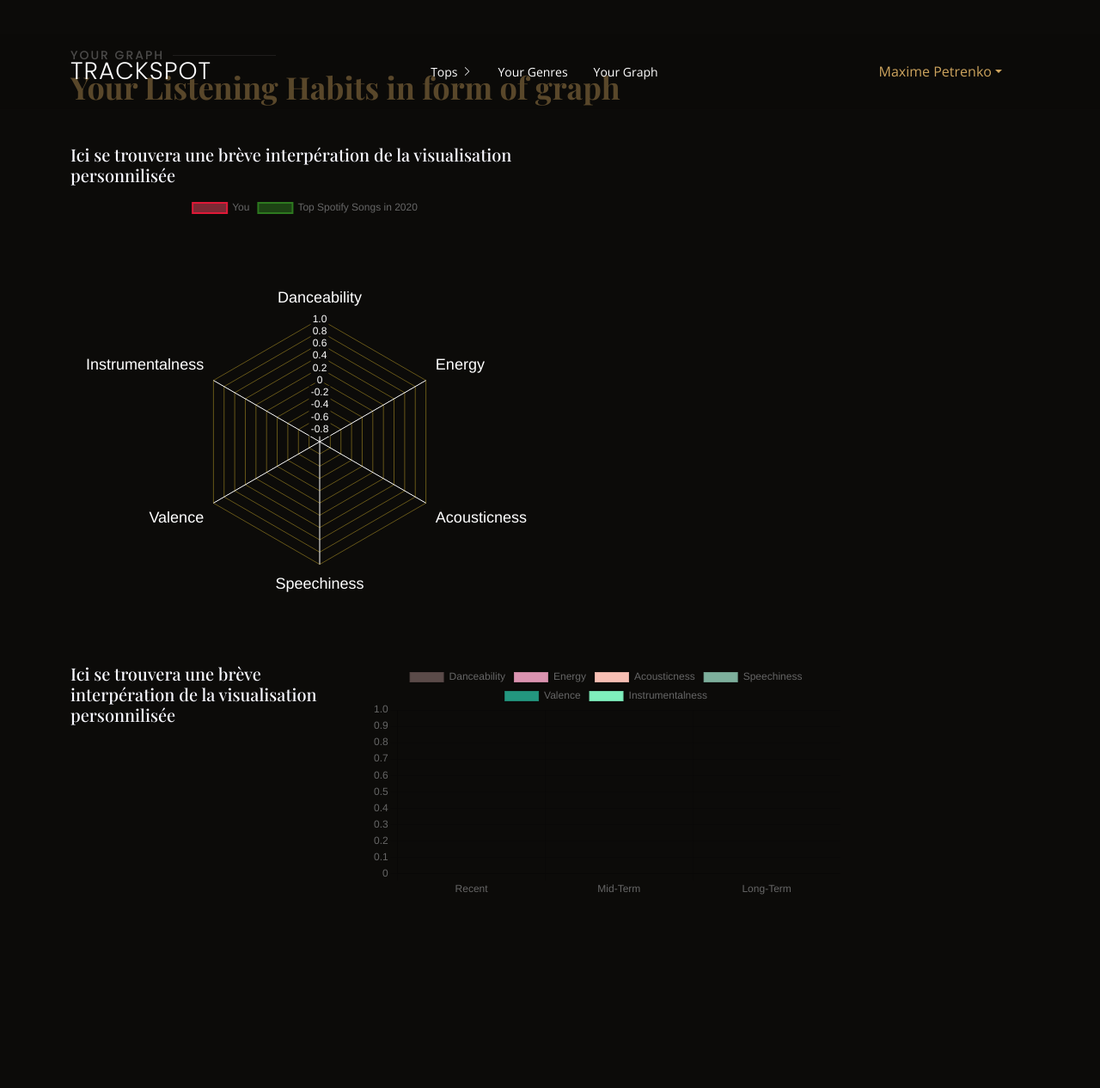
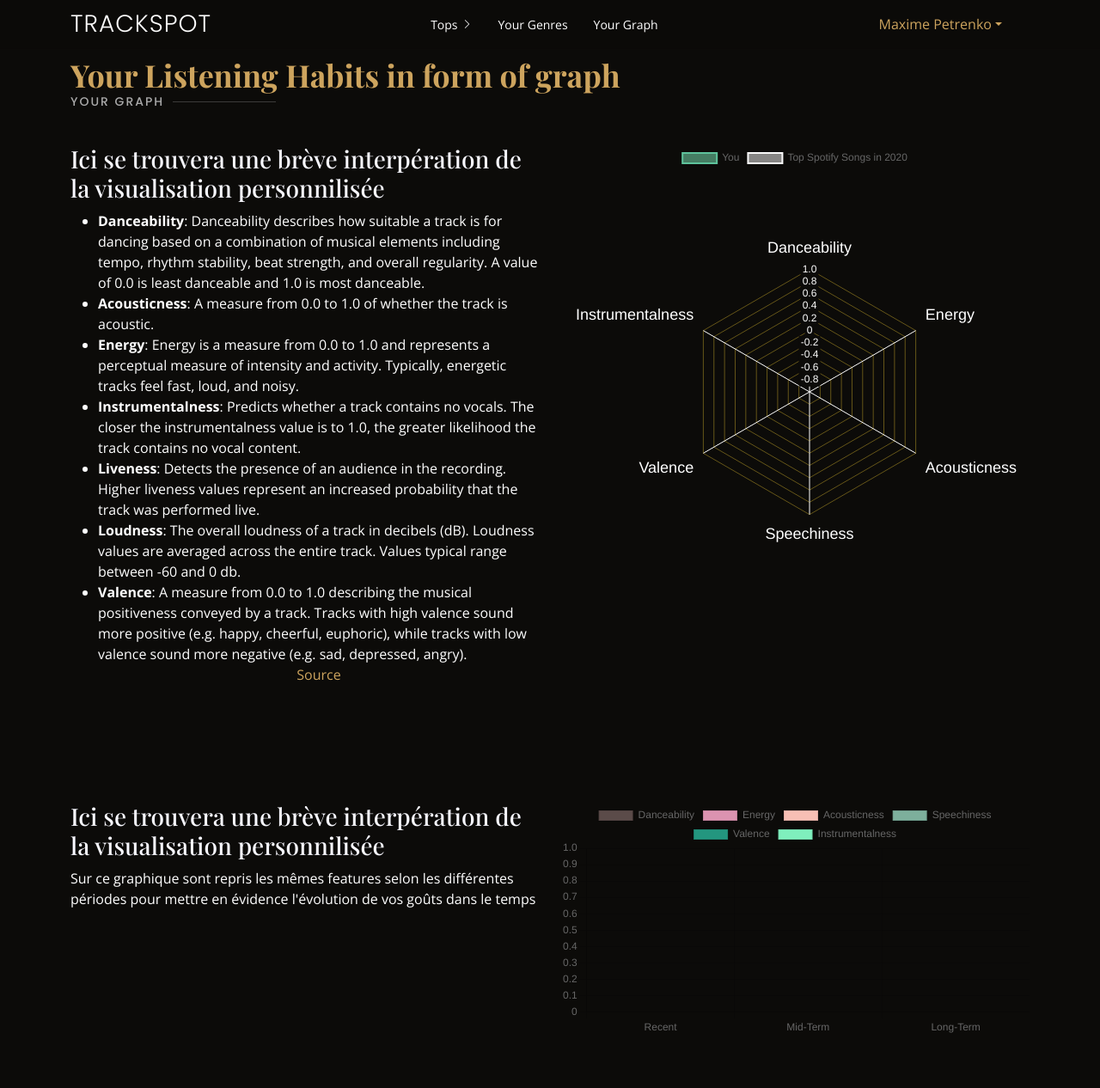
Before and after one commit to maxptrnk/TrackSpot, a Flask app: template code/templates/moregraphs.html in a window 1280 px wide. Shown: the whole page at 86% size. Before the commit the page ends 1041 px from the top, so only its background shows below. Run offline with Flask 2, Linux system fonts and the light colour scheme; the template is opened without the code that fills it: most values are stand-ins (such as "Sample title", 1, 10 or a date in 2020); some libraries are stand-ins or nearby versions; some web fonts are replaced.

Commit message:
adding graphs and rearrangement of pages 2

```diff
--- a/code/app.py
+++ b/code/app.py
@@ -4,6 +4,9 @@
 from spotifyclient import *
 from collections import Counter
 from dataclient import *
+
+from pathlib import Path
+from wordcloud import WordCloud
 
 
 import time
@@ -34,12 +37,7 @@
 
 
 # -------------------------------------------------m
-@app.route('/settings')
-def mysettings():
-    api_client = init_api_client()
-    user_id = api_client.get_playlist_to_genre()
 
-    return render_template('settings.html')
 
 @app.route('/moregenres')
 def genres():
@@ -66,6 +64,7 @@
     # selection des genres le plus populaire de l'utilisateur
     top_genres = dict(Counter(user_top_genres).most_common(5))
 
+    # calcule des pourcentages
     list_pourcentage_top = []
     pourcentage_reste =100
 
@@ -91,8 +90,40 @@
     # dict for doughnut graph with top genre, other and their proportion
     no_top_genres[key] = no_top_genres_compteur
 
-    list_top_genres_keys=list(no_top_genres.keys())
+    list_no_top_genres_keys = list(no_top_genres.keys())
     list_no_top_genres_values = list(no_top_genres.values())
+
+
+    # --------------------------------------------------------------
+
+    # f = open("static/python-wordcloud-tutorial-master/minor_genres.txt", "a")
+    # f.write(key)
+    # f.close()
+
+
+    # TXT_FILE = Path.cwd() / "minor_genres.txt"
+
+    # # Read text
+    # text = open(TXT_FILE, mode="r", encoding="utf-8").read()
+
+
+    # wc = WordCloud(background_color="black", height=350, width=600,min_font_size=14, max_font_size=55, font_step=0)
+    # wc.generate(text)
+
+    # # store to file
+    # wc.to_file("wordcloud_output.png")
+
+    wc = WordCloud(background_color="black", height=350, width=600,min_font_size=14, max_font_size=55, font_step=0)
+    wc.generate(key)
+
+    # store to file
+    wc.to_file("static/photos/wordcloud_output.png")
+
+
+
+
+
+    # --------------------------------------------------------------
 
 
 
@@ -108,7 +139,8 @@
     user_top_artists = api_client.get_user_top_info(33, session.get('time_frame'), "artists")
 
     if not user_top_songs or not user_top_artists: #if the user has no data (i.e the returned dict is empty)
-        return error_page("Sorry, your account does not seem to have any data I can analyze. Please go back to the 'My Music' section and try switching the timeframe to see if you have any data there!")
+        return 'error'
+        # return error_page("Sorry, your account does not seem to have any data I can analyze. Please go back to the 'My Music' section and try switching the timeframe to see if you have any data there!")
 
     else:
         song_ids = user_top_songs['id']
@@ -185,8 +217,8 @@
 
 
     #genres
-    user_top_songs = api_client.get_user_top_info(50, session.get('time_frame'), "tracks")
-    user_top_artists = api_client.get_user_top_info(33, session.get('time_frame'), "artists")
+    user_top_songs = api_client.get_user_top_info(25, time_frame, "tracks")
+    user_top_artists = api_client.get_user_top_info(25,time_frame, "artists")
 
     if not user_top_songs or not user_top_artists: #if the user has no data (i.e the returned dict is empty)
         return error_page("Sorry, your account does not seem to have any data I can analyze. Please go back to the 'My Music' section and try switching the timeframe to see if you have any data there!")
@@ -204,11 +236,6 @@
     top_genres = dict(Counter(user_top_genres).most_common(5))
 
 
-
-
-
-
-
     # get link to playlist suggested by genre
     playlists_uris =  api_client.get_playlist_to_genre(top_genres)
 
@@ -220,9 +247,13 @@
 
 
 
+
+
+
+
     # Tracks and artists
     user_top_tracks = api_client.get_user_top_info(5, time_frame, "tracks")
-    user_top_artists = api_client.get_user_top_info(5, time_frame, "artists")
+    user_top_artists_short = api_client.get_user_top_info(5, time_frame, "artists")
 
     if not user_top_tracks: #if the returned data is empty it will set the values to empty
         songs = ['']
@@ -238,15 +269,47 @@
         song_artists = user_top_tracks['trackartistname']
         song_albums = user_top_tracks['trackalbumname']
 
-    if not user_top_artists:
+    if not user_top_artists_short:
         artists = ['']
         artist_ids = ['']
         artist_covers = ['']
 
     else:
-        artists = user_top_artists['name']
-        artist_ids = user_top_artists['id']
-        artist_covers = user_top_artists['image']
+        artists = user_top_artists_short['name']
+        artist_ids = user_top_artists_short['id']
+        artist_covers = user_top_artists_short['image']
+        artists_genres = []
+        artists_per_genre = {}
+
+        # for genre in top_genres:
+        #     for artist in user_top_artists['id'] :
+
+        #         if (genre in artists_per_genre.keys() and len(artists_per_genre[genre]) < 5) or genre not in artists_per_genre.keys():
+
+        #             print("_______________________________")
+
+
+        #             artist_info = api_client.get_track_or_artist_info(artist, "artists")
+        #             artists_genres.append(artist_info['genres'])
+
+        #             # get user_artists for each genre
+        #             if genre in artist_info['genres']:
+
+        #                 if genre not in artists_per_genre.keys() :
+        #                     # print(artists_per_genre)µ
+
+        #                     # print(genre)
+        #                     artists_per_genre[genre] = {}
+        #                     # print(artists_per_genre)
+        #                     artists_per_genre[genre][artist]= artist_info['image']
+        #                     # print(artists_per_genre)
+        #                 else:
+        #                     # print(artists_per_genre)
+        #                     artists_per_genre[genre][artist]= artist_info['image']
+        #                     # print(artists_per_genre)
+
+        #                 print(len(artists_per_genre[genre]))
+
 
 
 
--- a/code/static/assets/css/music.css
+++ b/code/static/assets/css/music.css
@@ -27,6 +27,7 @@
 .tracks{
     display: flex;
     margin-top:10px;
+    margin-left: 20%;
 }
 a:hover p {
     color: #1DB954;
@@ -34,15 +35,14 @@
 .artists{
     display: flex;
     margin-top:10px;
+    margin-left: 20%;
 }
 h3{
     color: ghostwhite;
-    font-size: 20px;
     margin-bottom: 10px;
 }
 .content{
-    width: 350px;
-}
+    width: 50%;}
 .c{
     margin-left: 11%;
 }
@@ -66,9 +66,10 @@
 }
 
 #time-selector{
-    margin: 180px 120px 60px 15px;
+
     display: flex;
-    justify-content: flex-end;
+    justify-content: center;
+    margin: 0px 0px 30px 0px;
 
 }
 #time-selector a{
@@ -142,6 +143,13 @@
         justify-content: center;
         margin: 0px 0px 30px 0px;
     }
+
+    #title{
+        justify-content: center;
+        margin: 80px 0px 30px 0px;
+    }
+
+
     .top{
         top:13%;
     }
@@ -152,7 +160,7 @@
 @media(max-height: 700px){
     #time-selector{
         justify-content: center;
-        margin: 80px 0px 30px 0px;
+        margin: 20px 0px 30px 0px;
     }
 }
 @media (max-width: 600px){
@@ -186,6 +194,7 @@
     .artists{
         display: flex;
         margin-left: 35px;
+
     }
     .info{
         margin-left: 35px;
--- a/code/static/assets/css/style.css
+++ b/code/static/assets/css/style.css
@@ -31,7 +31,11 @@
 
 /* ------------------------------------------------------------------------------------mes adds */
 
+.top-title{
+  justify-content: center;
+  margin: 0px 0px 30px 0px;
 
+}
 
 .donutBox{
   width: 400px;
@@ -220,8 +224,7 @@
   border-bottom: 1px solid rgba(12, 11, 9, 0.6);
   transition: all 0.5s;
   z-index: 997;
-  padding: 15px 0;
-  top: 40px;
+
 }
 #header.header-scrolled {
   top: 0;
--- a/code/static/assets/js/visualization.js
+++ b/code/static/assets/js/visualization.js
@@ -49,22 +49,22 @@
             labels: ['Danceability', 'Energy', 'Acousticness', 'Speechiness', 'Valence', "Instrumentalness"],
 
             datasets: [{
-                data: user_data,
-                backgroundColor: ['rgba(233, 72, 96, 0.5)'],
-                borderColor: ['rgba(229, 25, 56, 0.97)'],
+              data: user_data,
+              backgroundColor: ['rgba(127, 239, 189, 0.5)'],
+              borderColor: ['rgba(97, 199, 159, 0.97)'],
+              borderWidth: 2,
+              label: "You",
+              pointBackgroundColor: "rgba(127, 239, 189, 0.63)"
+          },{
+                data: spotify_data,
+                backgroundColor: ['rgba(255, 255, 255, 0.5)'],
+                borderColor: ['rgba(255, 255, 255, 0.97)'],
                 borderWidth: 2,
-                label: "You",
-                pointBackgroundColor: "rgba(169, 4, 23, 0.63)"
+                label: "Top Spotify Songs in 2020",
+                pointBackgroundColor: "rgba(91, 75, 73, 0.63)"
             },
 
-            {
-                data: spotify_data,
-                backgroundColor: ['rgba(47, 124, 33, 0.5)'],
-                borderColor: ['rgba(47, 124, 33, 0.97)'],
-                borderWidth: 2,
-                label: "Top Spotify Songs in 2020",
-                pointBackgroundColor: "rgba(26, 169, 4, 0.63)"
-            }]
+            ]
             },
 
         options: {
--- a/code/templates/base.html
+++ b/code/templates/base.html
@@ -98,7 +98,6 @@
       <li class="nav-link scrollto">
         <a class="nav-link dropdown-toggle" data-bs-toggle="dropdown" role="button" aria-expanded="false"style="color: #cda45e;">Maxime Petrenko</a>
         <ul class="dropdown-menu">
-          <li><a class="dropdown-item" href="/settings">Settings</a></li>
           <li><a class="dropdown-item" href="/">Logout</a></li>
 
         </ul>
--- a/code/templates/moregraphs.html
+++ b/code/templates/moregraphs.html
@@ -7,47 +7,66 @@
     <div class="container" data-aos="fade-up">
 
 
+      <div class="section-title">
+        <p>Your Listening Habits in form of graph</p>
+        <h2>Your Graph</h2>
+      </div>
 
 
 
+      <div class="row">
+        <div class="col-lg-6 order-2 order-lg-2" data-aos="zoom-in" data-aos-delay="100">
+          <div class="about-img">
+            <canvas id="radarChart" width="1200" height="1200" ></canvas>
+          </div>
+        </div>
+        <div class="col-lg-6 pt-4 pt-lg-0 order-1 order-lg-1 content">
+          <h3> Ici se trouvera une brève interpération de la visualisation personnilisée </h3>
+
+          <ul>
 
 
+            <li><strong>Danceability</strong>: Danceability describes how suitable a track is for dancing based on a combination of musical elements including tempo, rhythm stability, beat strength, and overall regularity. A value of 0.0 is least danceable and 1.0 is most danceable.</li>
+            <li><strong>Acousticness</strong>: A measure from 0.0 to 1.0 of whether the track is acoustic.</li>
+            <li><strong>Energy</strong>: Energy is a measure from 0.0 to 1.0 and represents a perceptual measure of intensity and activity. Typically, energetic tracks feel fast, loud, and noisy.
+            </li>
+            <li><strong>Instrumentalness</strong>: Predicts whether a track contains no vocals. The closer the instrumentalness value is to 1.0, the greater likelihood the track contains no vocal content.
+            </li>
+            <li><strong>Liveness</strong>: Detects the presence of an audience in the recording. Higher liveness values represent an increased probability that the track was performed live.
+            </li>
+            <li><strong>Loudness</strong>: The overall loudness of a track in decibels (dB). Loudness values are averaged across the entire track. Values typical range between -60 and 0 db.
+            </li>
+            <li><strong>Valence</strong>: A measure from 0.0 to 1.0 describing the musical positiveness conveyed by a track. Tracks with high valence sound more positive (e.g. happy, cheerful, euphoric), while tracks with low valence sound more negative (e.g. sad, depressed, angry).
+            </li>
 
-      <div class="section-title">
-        <h2>Your Graph</h2>
-        <p>Your Listening Habits in form of graph</p>
-      </div>
+            <a href="https://medium.com/@boplantinga/what-do-spotifys-audio-features-tell-us-about-this-year-s-eurovision-song-contest-66ad188e112a">Source</a>
 
-      <div class="row">
-        <div class="col-lg-6 order-1 order-lg-2" data-aos="zoom-in" data-aos-delay="100">
-          <div class="about-img">
-            <div claas="graph-description">
-              <h3> Ici se trouvera une brève interpération de la visualisation personnilisée </h3>
-            </div>
-
-
-            <canvas id="radarChart" width="1200" height="1200" ></canvas>
-
-
-          </div>
-
+          </ul>
 
         </div>
       </div>
 
+    </div>
+  </section><!-- End Specials Genres -->
+
+    <!-- ======= Specials Genres ======= -->
+    <section id="graph" class="specials">
+      <div class="container" data-aos="fade-up">
+
+
 
         <div class="row">
-        <div class="col-lg-6 order-1 order-lg-2" data-aos="zoom-in" data-aos-delay="100">
+          <div class="col-lg-6 order-2 order-lg-2" data-aos="zoom-in" data-aos-delay="100">
             <div class="about-img">
-
               <canvas id="barChart" ></canvas>
-
-
+            </div>
           </div>
 
+          <div class="col-lg-6 pt-4 pt-lg-0 order-1 order-lg-1 content">
+            <h3> Ici se trouvera une brève interpération de la visualisation personnilisée </h3>
 
+            Sur ce graphique sont repris les mêmes features selon les différentes périodes pour mettre en évidence l'évolution de vos goûts dans le temps
           </div>
-        <div class="col-lg-6 pt-4 pt-lg-0 order-2 order-lg-1 content"><h3> Ici se trouvera une brève interpération de la visualisation personnilisée </h3></div>
         </div>
 
 
```
Also changed, not shown: code/templates/Mindex.html (+6 -1 lines), code/templates/Mmoreartists.html (+9 -15 lines), code/templates/Mmoretracks.html (+9 -9 lines), code/templates/moregenres.html (+30 -5 lines), code/templates/settings.html (deleted). Lines whose indentation alone changed are shown as unchanged.
